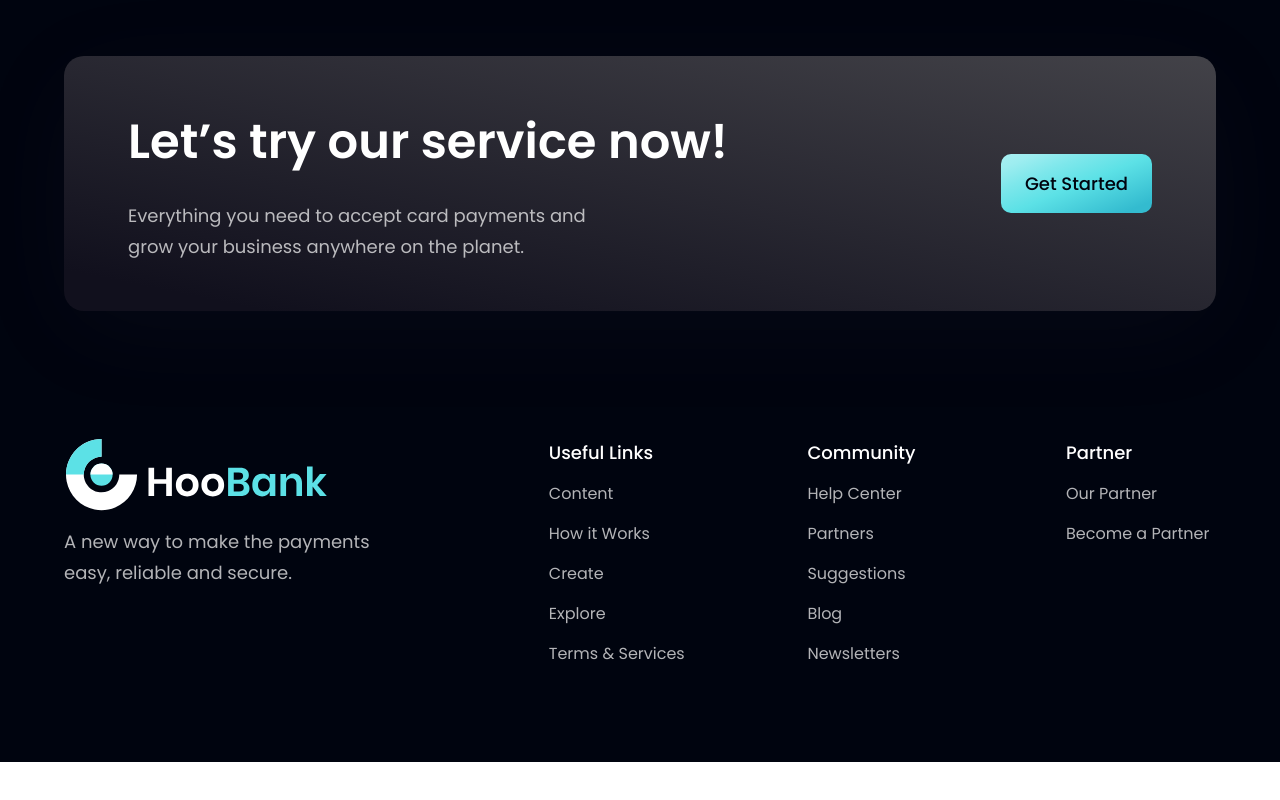
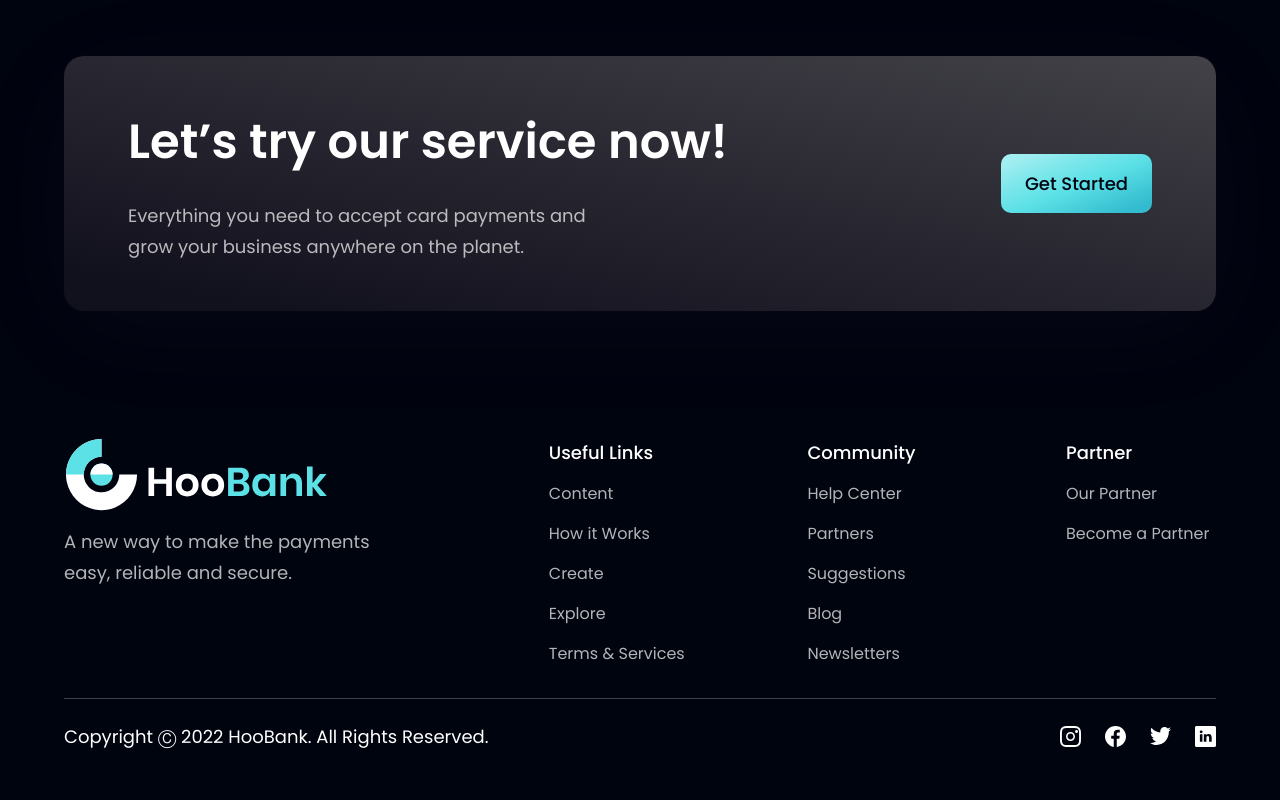
Before and after one commit to saba-ramezani/Bank-App, a React (Vite) app: page / in a window 1280 px wide. Shown: the part 4132-4932 px from the top of the page. Before the commit the page ends 4894 px from the top, so only its background shows below. Built offline with nearby package versions, Linux system fonts and the light colour scheme.

Commit message:
added bottom section of footer

```diff
--- a/src/components/Footer.jsx
+++ b/src/components/Footer.jsx
@@ -39,7 +39,25 @@
       </div>
     </div>
 
+    <div className="w-full flex justify-between items-center md:flex-row flex-col pt-6 border-t-[1px] border-t-[#3F3E45]">
+      <p className="font-poppins font-normal text-center text-[18px] leading-[27px] text-white">
+        Copyright Ⓒ 2022 HooBank. All Rights Reserved.
+      </p>
 
+      <div className="flex flex-row md:mt-0 mt-6">
+        {socialMedia.map((social, index) => (
+          <img
+            key={social.id}
+            src={social.icon}
+            alt={social.id}
+            className={`w-[21px] h-[21px] object-contain cursor-pointer ${
+              index !== socialMedia.length - 1 ? "mr-6" : "mr-0"
+            }`}
+            onClick={() => window.open(social.link)}
+          />
+        ))}
+      </div>
+    </div>
   </section>
 );
 
```
